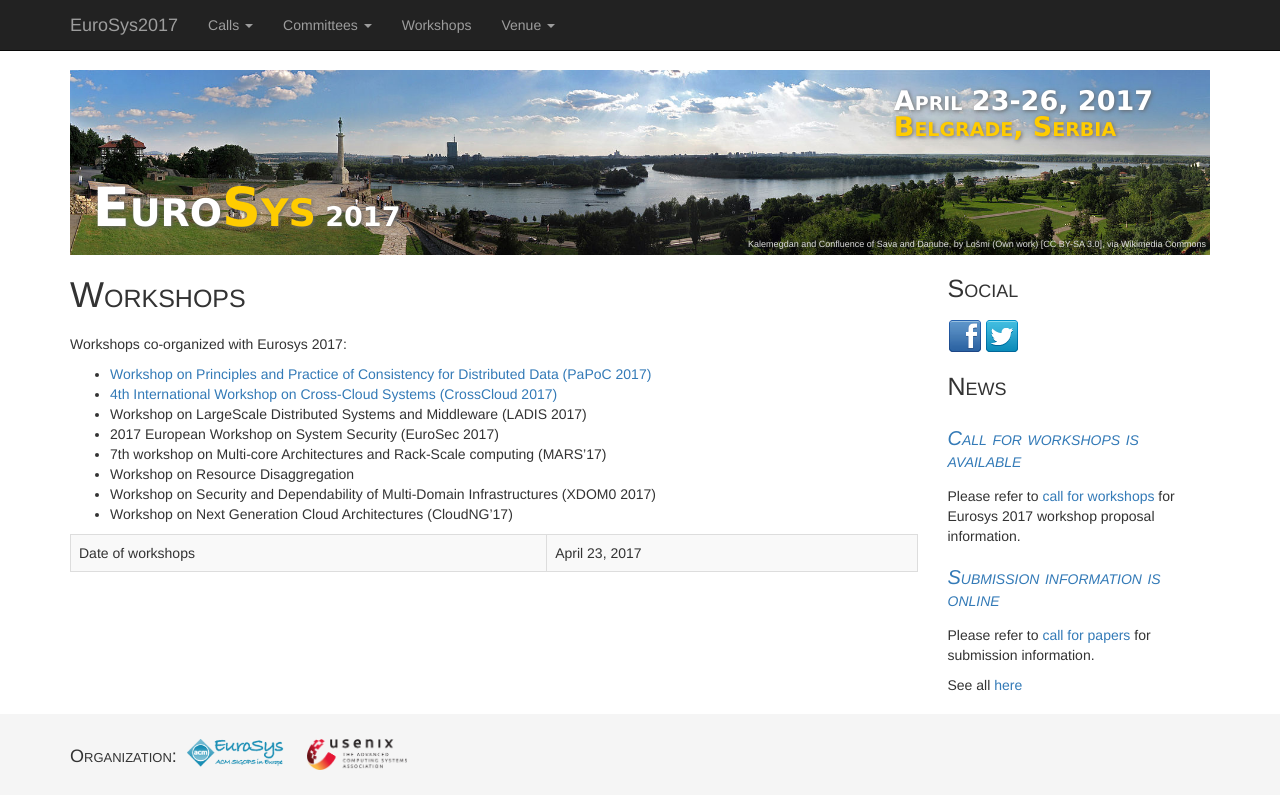
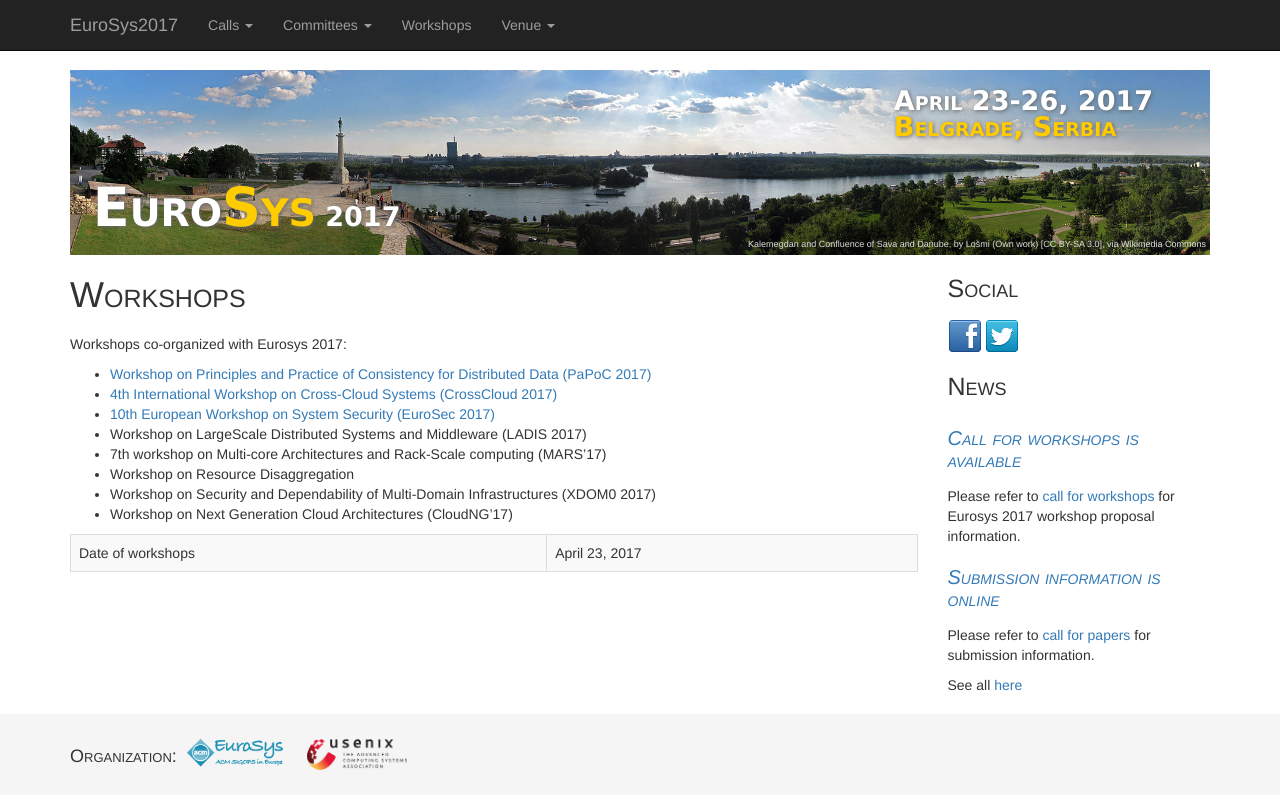
Before and after one commit to eurosys-chapter/2017, a Jekyll site: the page built from workshops.md, in a window 1280 px wide. Shown: the top 809 px of the page. Built offline with Jekyll 4.4.1, drawn with Linux system fonts in a browser that asks for light colours; nearby versions of some CDN libraries.

Commit message:
Signed-off-by: Marko Vukolic <mvu@zurich.ibm.com>

```diff
--- a/workshops.md
+++ b/workshops.md
@@ -10,8 +10,8 @@ Workshops co-organized with Eurosys 2017:
 
 * <a href="http://software.imdea.org/Conferences/PAPOC17/" target="_blank"> Workshop on Principles and Practice of Consistency for Distributed Data (PaPoC 2017)</a>
 * <a href="http://www.comp.lancs.ac.uk/~elkhatib/crosscloud/" target="_blank"> 4th International Workshop on Cross-Cloud Systems (CrossCloud 2017) </a>
+* <a href="http://www.sharcs-project.eu/eurosec-2017/" target="_blank"> 10th European Workshop on System Security (EuroSec 2017) </a>
 * Workshop on LargeScale Distributed Systems and Middleware (LADIS 2017)
-* 2017 European Workshop on System Security (EuroSec 2017)
 * 7th workshop on Multi-core Architectures and Rack-Scale computing (MARS'17)
 * Workshop on Resource Disaggregation
 * Workshop on Security and Dependability of Multi-Domain Infrastructures (XDOM0 2017)
```
